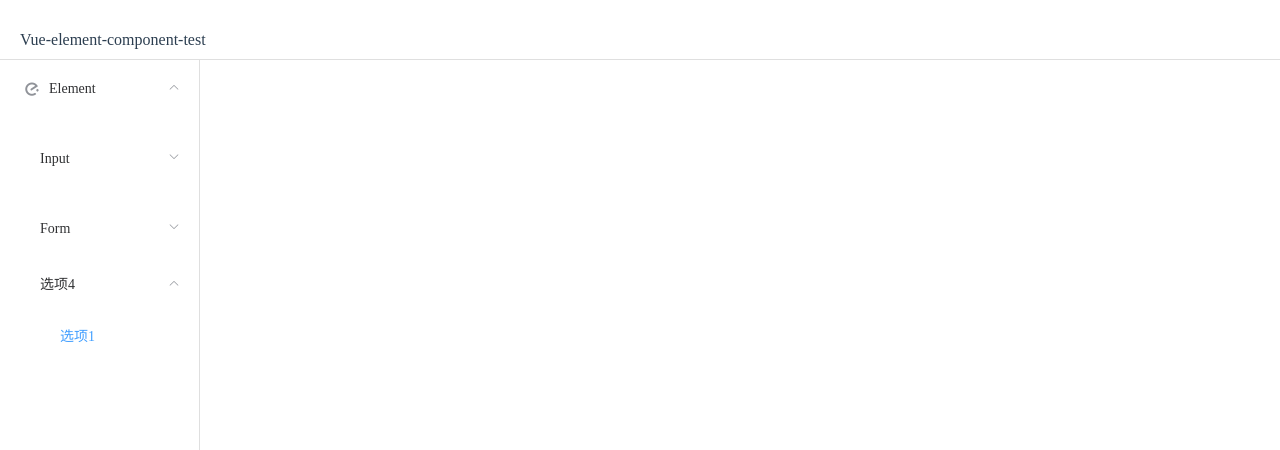
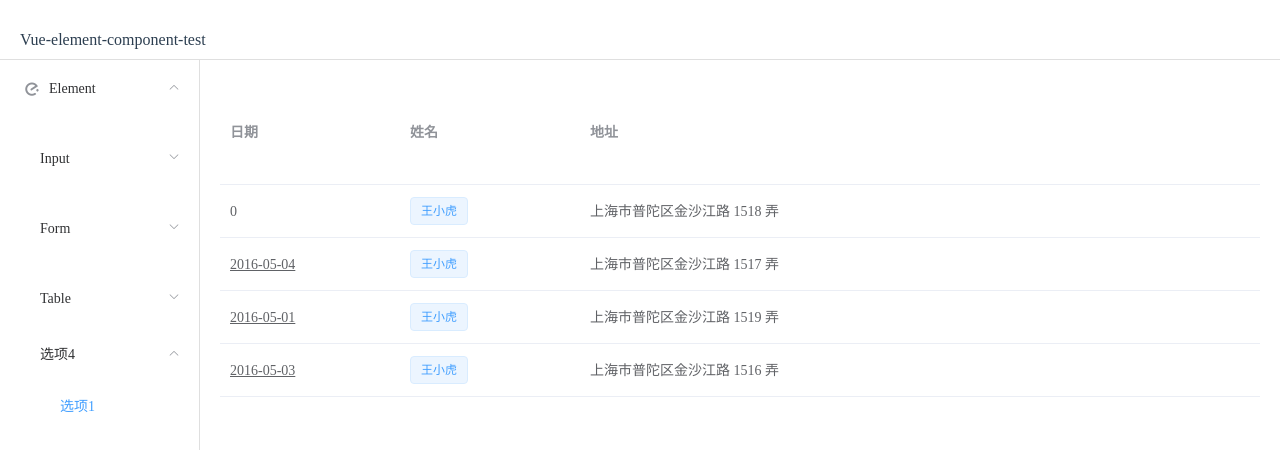
Before and after one commit to DaiWang-Lei/vue-element-codes, a Vue app: page /table in a window 1280 px wide. Shown: the top 450 px of the page. Built offline with nearby package versions, Linux system fonts and the light colour scheme.

Commit message:
添加table表格

```diff
--- /dev/null
+++ b/src/components/eleComponents/Table.vue
@@ -0,0 +1,64 @@
+<template>
+  <el-table :data="tableData" style="width: 100%">
+    <el-table-column prop="date" label="日期" width="180">
+      <template slot-scope="scope">
+        <span v-if="scope.row.date == '0'" type="text">{{
+          scope.row.date
+        }}</span>
+
+        <el-link
+          style="text-decoration: underline"
+          :underline="false"
+          v-if="scope.row.date != '0'"
+          type="text"
+          >{{ scope.row.date }}</el-link
+        >
+      </template>
+    </el-table-column>
+    <el-table-column prop="name" label="姓名" width="180">
+      <template slot-scope="scope">
+        <el-popover trigger="hover" placement="top">
+          <p>姓名: {{ scope.row.name }}</p>
+          <p>住址: {{ scope.row.address }}</p>
+          <div slot="reference" class="name-wrapper">
+            <el-tag size="medium">{{ scope.row.name }}</el-tag>
+          </div>
+        </el-popover>
+      </template>
+    </el-table-column>
+    <el-table-column prop="address" label="地址"> </el-table-column>
+  </el-table>
+</template>
+
+<script>
+export default {
+  data() {
+    return {
+      tableData: [
+        {
+          date: "0",
+          name: "王小虎",
+          address: "上海市普陀区金沙江路 1518 弄",
+        },
+        {
+          date: "2016-05-04",
+          name: "王小虎",
+          address: "上海市普陀区金沙江路 1517 弄",
+        },
+        {
+          date: "2016-05-01",
+          name: "王小虎",
+          address: "上海市普陀区金沙江路 1519 弄",
+        },
+        {
+          date: "2016-05-03",
+          name: "王小虎",
+          address: "上海市普陀区金沙江路 1516 弄",
+        },
+      ],
+    };
+  },
+};
+</script>
+
+<style></style>
--- a/src/components/privateComponents/MyLeftMenu.vue
+++ b/src/components/privateComponents/MyLeftMenu.vue
@@ -25,6 +25,14 @@
             <span slot="title">Form</span>
             <router-link to="/form">
               <el-menu-item index="1-3"> Form表单 </el-menu-item>
+            </router-link>
+          </el-submenu>
+        </el-menu-item-group>
+        <el-menu-item-group >
+          <el-submenu index="1-3">
+            <span slot="title">Table</span>
+            <router-link to="/table">
+              <el-menu-item index="1-3"> Table表格 </el-menu-item>
             </router-link>
           </el-submenu>
         </el-menu-item-group>
--- a/src/router/index.js
+++ b/src/router/index.js
@@ -2,6 +2,7 @@ import Vue from "vue";
 import VueRouter from "vue-router";
 import Input from "../components/eleComponents/Input.vue";
 import Form from "../components/eleComponents/Form.vue";
+import Table from "../components/eleComponents/Table.vue";
 Vue.use(VueRouter);
 
 const routes = [
@@ -15,6 +16,11 @@ const routes = [
     name: "form",
     component: Form,
   },
+  {
+    path: "/table",
+    name: "table",
+    component: Table,
+  },
 ];
 
 const router = new VueRouter({
```
